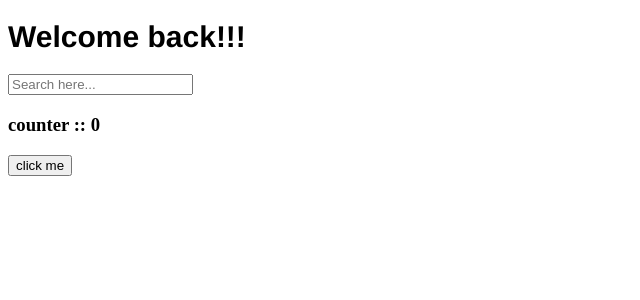
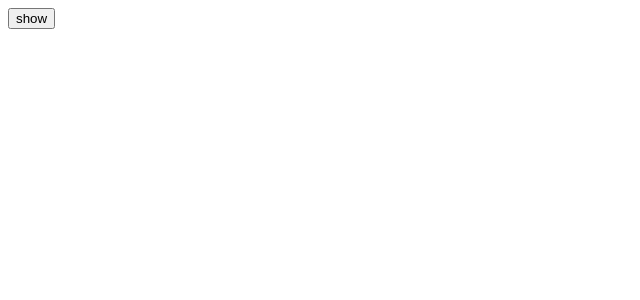
Before and after one commit to WannaJoin2022/2022_react_nomadCoders, a React (Create React App) app in the folder react-for-beginners/: page / in a window 1280 px wide. Shown: the top 300 px of the page, without its empty margins (0-640 px from the left). Built offline with nearby package versions, Linux system fonts and the light colour scheme.

Commit message:
useEffect (hiFn, byeFn )

```diff
--- a/react-for-beginners/src/App.js
+++ b/react-for-beginners/src/App.js
@@ -1,47 +1,27 @@
-import Button from "./Button";
 import styles from "./App.module.css"
 import {useState, useEffect} from "react";
 
+
+function Hello() {
+  function hiFn() {
+    console.log("hi :)")
+    return ByeFn;
+  }
+  function ByeFn() {
+    console.log("bye :(")
+  }
+
+  useEffect(hiFn, [])
+  return <h1>Hello</h1>;
+}
+
 function App() {
-  const [counter, setValue ] = useState(0);
-  const [keyworkd, setKeyword ] = useState("");
-
-  const onClick = () => setValue((prev) => prev+ 1 );
-  const onChange = (event) => setKeyword(event.target.value);
-
-  // useEffect = 컴포넌트가 처음 랜더링 될 때 1번만 실행되도록 보호
-  useEffect(() => {
-    console.log("I run only once >> ");
-  }, []);
-
-  // [keyword]가 변화할 때 console.log를 실행할거야
-  useEffect(() => {
-    if(keyworkd !== "" && keyworkd.length > 6){
-      console.log("I run 'keyword' changes :: ", keyworkd)
-    }
-  }, [keyworkd]);
-
-  useEffect(() => {
-    if(counter !== 0){
-      console.log("I run 'counter' changes  >> ",counter);
-    }
-  }, [counter]);
-
-  useEffect(() => {
-      console.log("I run 'counter' || 'keyword' changes ");
-  }, [counter, keyworkd]);
-
+  const [showing, setShowing] = useState(false);;
+  const onClick = () => setShowing((prev)=> !prev);
   return (
     <div>
-      <h1 className={styles.title}>Welcome back!!!</h1>
-      <input
-        value = {keyworkd}
-        onChange={onChange}
-        stype="text"
-        placeholder="Search here..."
-      />
-      <h3> counter :: {counter}</h3>
-      <button onClick={onClick}>click me</button>
+      {showing ? <Hello /> : null}
+      <button onClick={onClick}>{showing ? "Hide" : "show"}</button>
     </div>
   );
 }
--- /dev/null
+++ b/react-for-beginners/src/UseEeffect.module.css
@@ -0,0 +1,4 @@
+.title{
+    font-family: 'Franklin Gothic Medium', 'Arial Narrow', Arial, sans-serif;
+    font-size: 30px;
+}
```
Also changed, not shown: react-for-beginners/src/UseEffect.js (added, +48 -0 lines).
